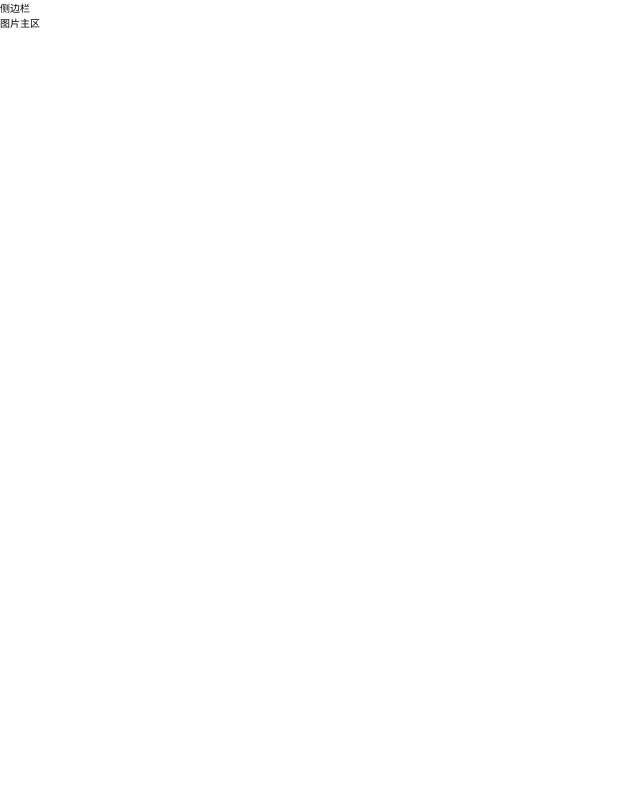
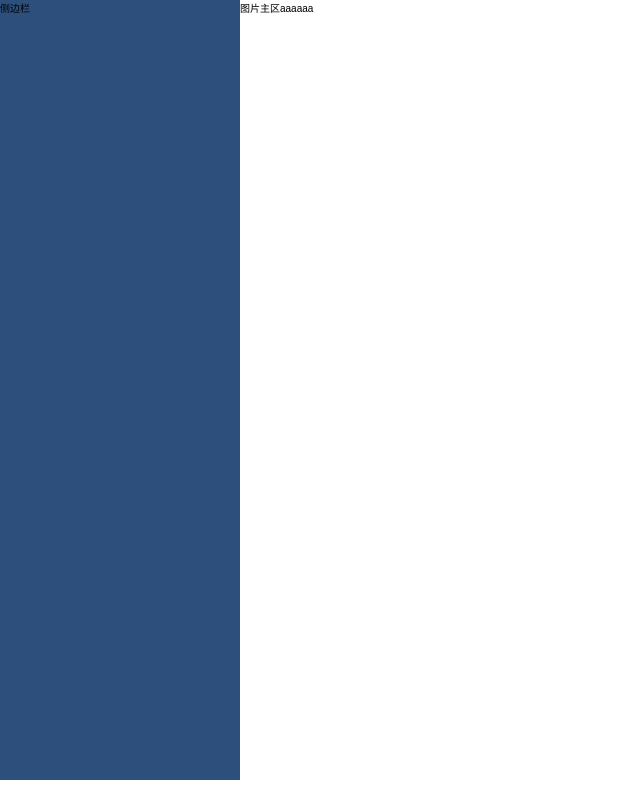
Before and after one commit to cloudsound/PicSite, a website: page manage.html in a window 1280 px wide. Shown: the whole page, without its empty margins (0-640 px from the left). Drawn offline with Linux system fonts and the light colour scheme.

Commit message:
图片管理界面的制作

```diff
--- a/manage.html
+++ b/manage.html
@@ -10,7 +10,7 @@
             侧边栏
         </div>
         <div class="main">
-            图片主区
+            图片主区aaaaaa
         </div>
     </body>
 </html>
--- a/src/sass/manage.scss
+++ b/src/sass/manage.scss
@@ -7,6 +7,10 @@
  */
 @import 'reset';
 /**
- * left
+ * sidebar
  */
-@import 'manage/left';
+@import 'manage/sidebar';
+/**
+ * main pistures
+ */
+@import 'manage/main';
--- a/src/sass/manage/_left.scss
+++ /dev/null
@@ -1,4 +0,0 @@
-.pic-manage{
-    background-color: $banner-color;
-    // color:#fff;
-}
--- /dev/null
+++ b/src/sass/manage/_main.scss
@@ -0,0 +1,3 @@
+.main{
+    overflow: hidden;
+}
--- /dev/null
+++ b/src/sass/manage/_sidebar.scss
@@ -0,0 +1,6 @@
+.sidebar{
+    width: 240px;
+    min-height: 780px;
+    background-color: $banner-color;
+    float: left;
+}
```
Also changed, not shown: dist/css/manage.css, src/css/manage.css.
